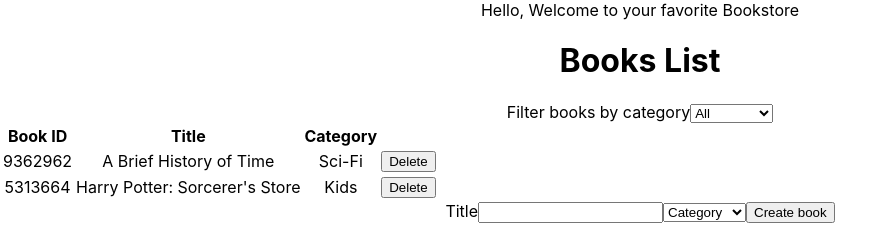
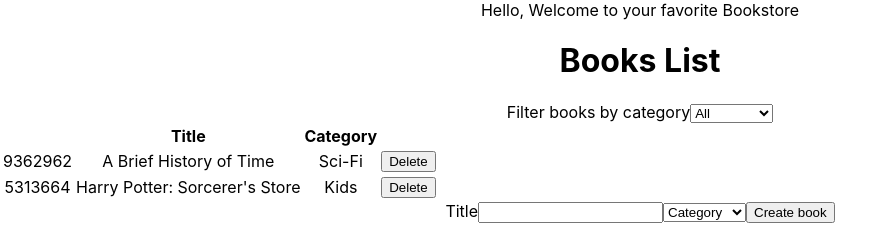
Before and after one commit to anewman15/bookstore-react, a React (Create React App) app: page / in a window 1280 px wide. Shown: the top 225 px of the page, without its empty margins (0-894 px from the left). Built offline with nearby package versions, Linux system fonts and the light colour scheme.

Commit message:
Add return filter from mapStateToProps

```diff
--- a/src/containers/BooksList.js
+++ b/src/containers/BooksList.js
@@ -9,11 +9,13 @@ const BooksList = ({ books, changeFilter }) => (
     <h1>Books List</h1>
     <CategoryFilter changeFilter={changeFilter} />
     <table>
-      <tr>
-        <th>Book ID</th>
-        <th>Title</th>
-        <th>Category</th>
-      </tr>
+      <thead>
+        <tr>
+          <th>{}</th>
+          <th>Title</th>
+          <th>Category</th>
+        </tr>
+      </thead>
       <tbody>
         {books.map(book => <Book key={book.id} book={book} />)}
       </tbody>
@@ -27,6 +29,7 @@ BooksList.propTypes = {
 
 const mapStateToProps = state => ({
   books: [...state.books],
+  filter: state.filter,
 });
 
 export default connect(mapStateToProps, { changeFilter })(BooksList);
```
